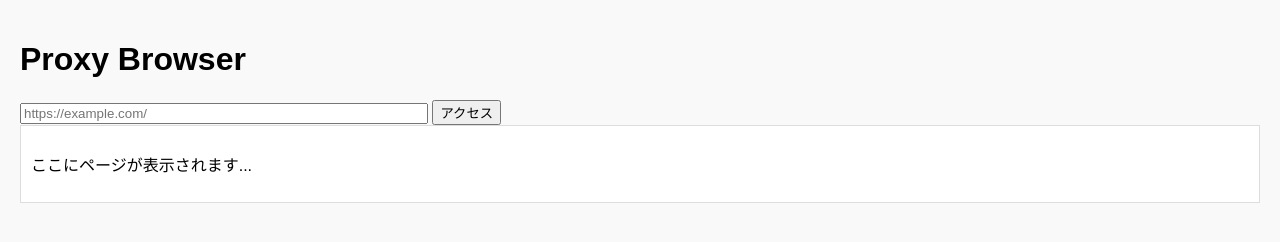
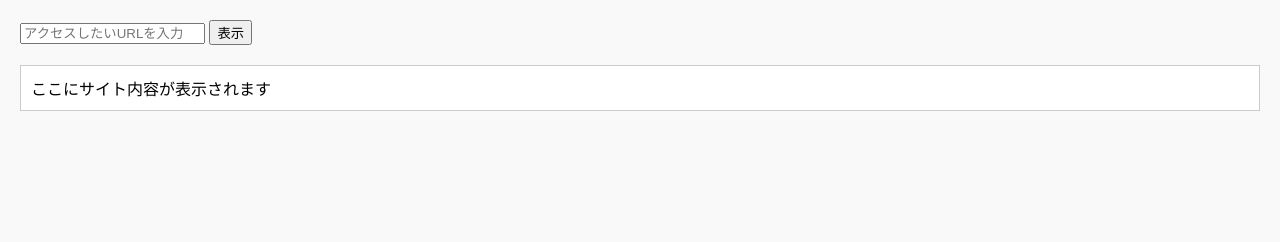
Before and after one commit to yubikirigenn/yubikiri-browser, a website: page views/index.html in a window 1280 px wide. Drawn offline with Linux system fonts and the light colour scheme.

Commit message:
Update index.html

```diff
--- a/views/index.html
+++ b/views/index.html
@@ -2,20 +2,15 @@
 <html lang="ja">
 <head>
   <meta charset="UTF-8">
-  <title>Proxy Browser</title>
+  <title>Proxy Demo</title>
   <link rel="stylesheet" href="/style.css">
   <script src="/script.js" defer></script>
 </head>
 <body>
-  <h1>Proxy Browser</h1>
-
-  <form id="urlForm">
-    <input type="text" id="urlInput" placeholder="https://example.com/" required style="width: 400px;">
-    <button type="submit">アクセス</button>
-  </form>
-
-  <div id="content">
-    <p>ここにページが表示されます...</p>
+  <div>
+    <input type="text" id="urlInput" placeholder="アクセスしたいURLを入力">
+    <button id="loadBtn">表示</button>
   </div>
+  <div id="content" style="margin-top:20px; border:1px solid #ccc; padding:10px;">ここにサイト内容が表示されます</div>
 </body>
 </html>
```
